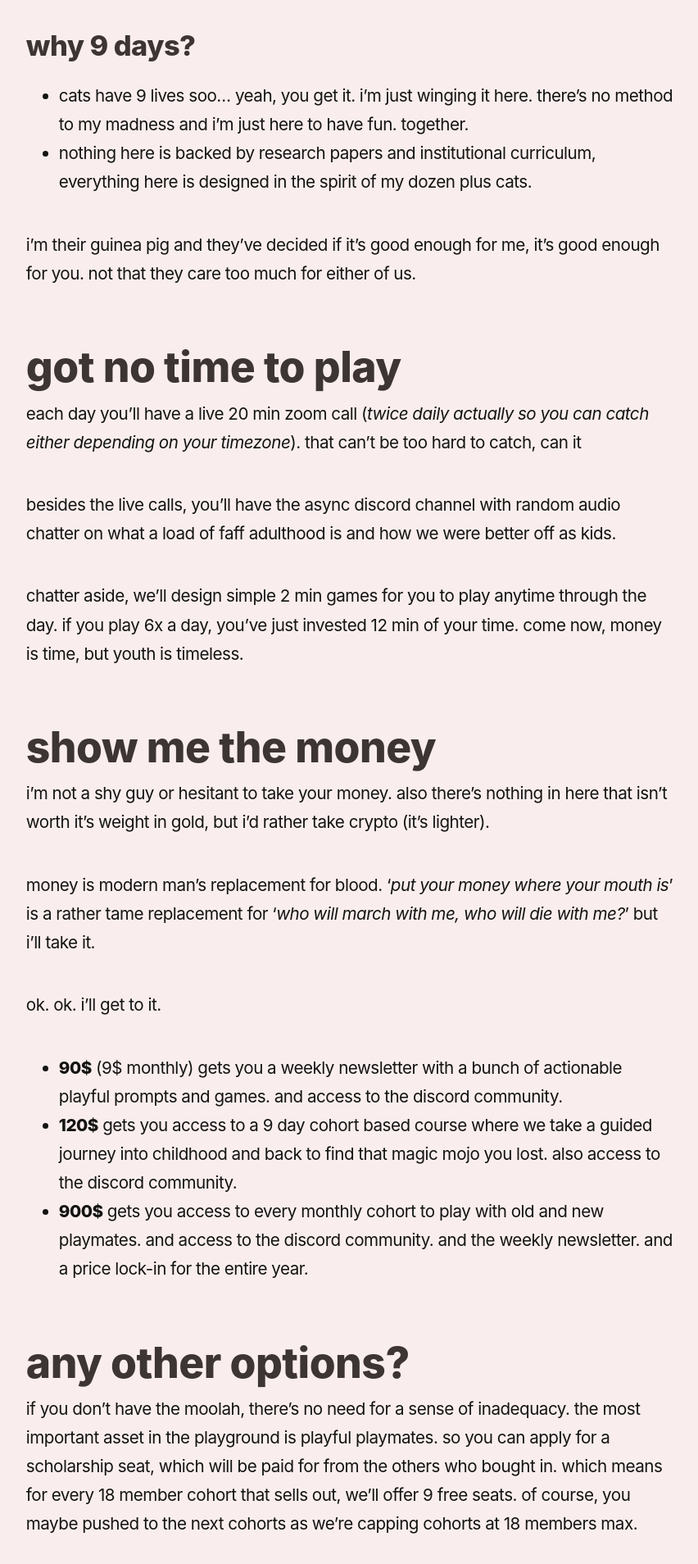
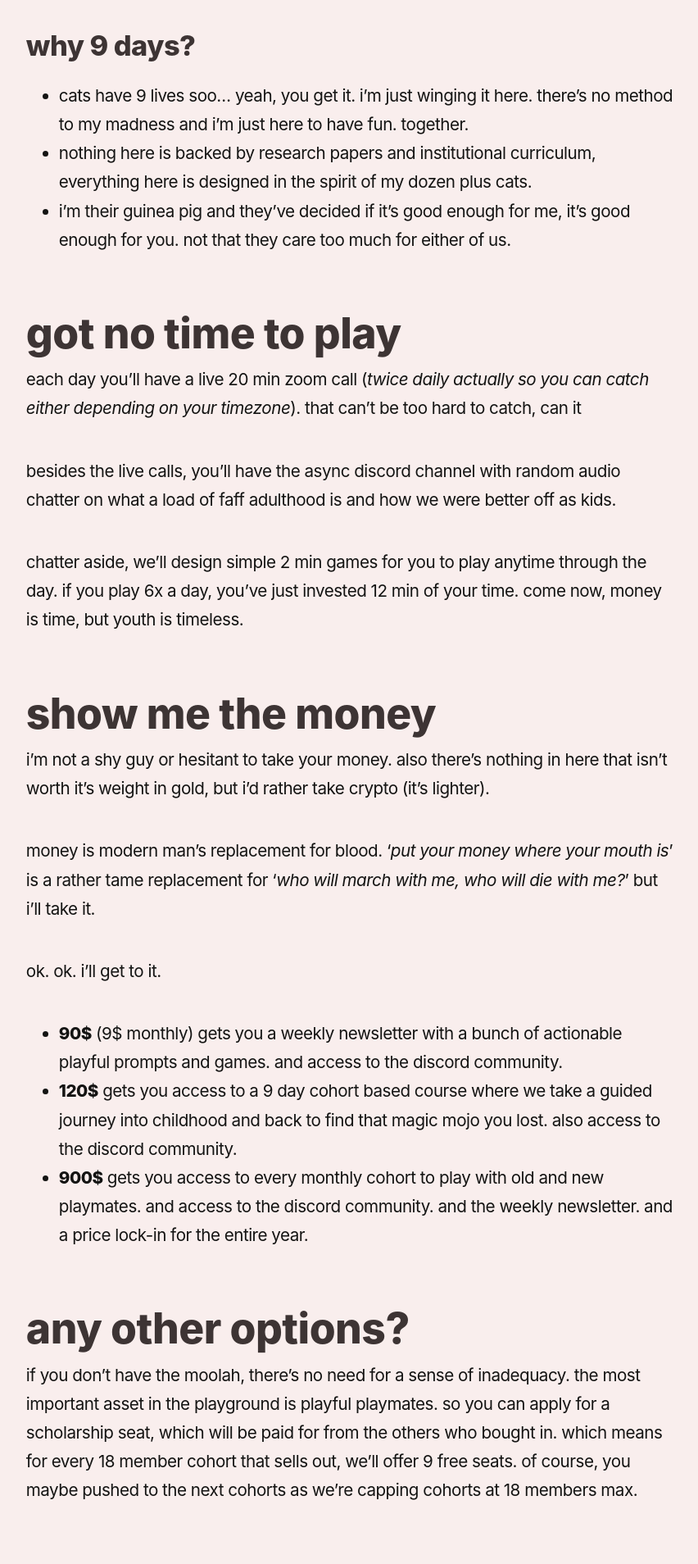
Before and after one commit to reddy2go/redgarden, a Jekyll site: the page built from _notes/playpen.md, in a window 1280 px wide. Shown: the part 1131-3039 px from the top of the page at 82% size, without its empty margins (45-897 px from the left). Built offline with Jekyll 4.4.1, drawn with Linux system fonts in a browser that asks for light colours; some web fonts are replaced; Markdown is read by kramdown in place of the engine named in the settings.

Commit message:
auto commit

```diff
--- a/_notes/playpen.md
+++ b/_notes/playpen.md
@@ -15,8 +15,7 @@ that’s why we are creating this kindergarten community for adults. to get you
 ### why 9 days?
 - cats have 9 lives soo... yeah, you get it. i’m just winging it here. there’s no method to my madness and i’m just here to have fun. together.
 - nothing here is backed by research papers and institutional curriculum, everything here is designed in the spirit of my dozen plus cats.
-
-i’m their guinea pig and they’ve decided if it’s good enough for me, it’s good enough for you. not that they care too much for either of us.
+- i’m their guinea pig and they’ve decided if it’s good enough for me, it’s good enough for you. not that they care too much for either of us.
 
 ## got no time to play
 
```
